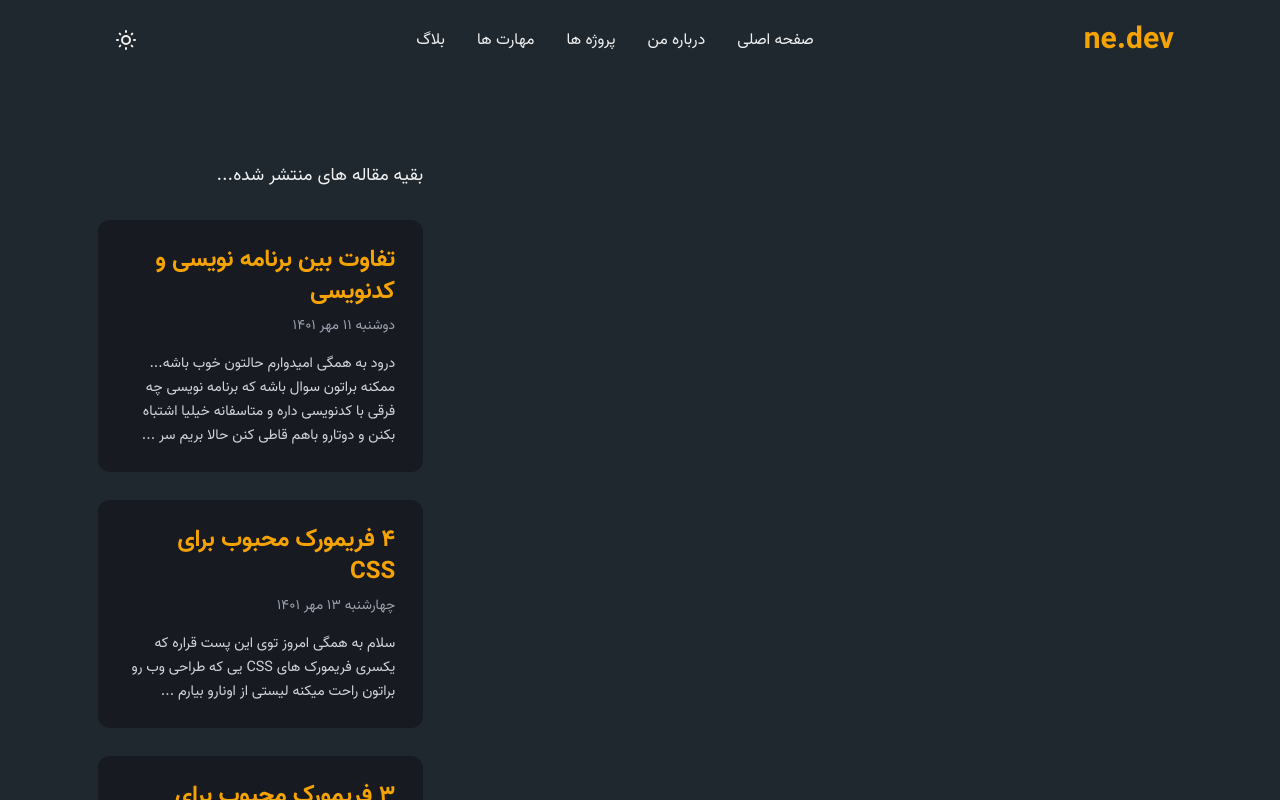
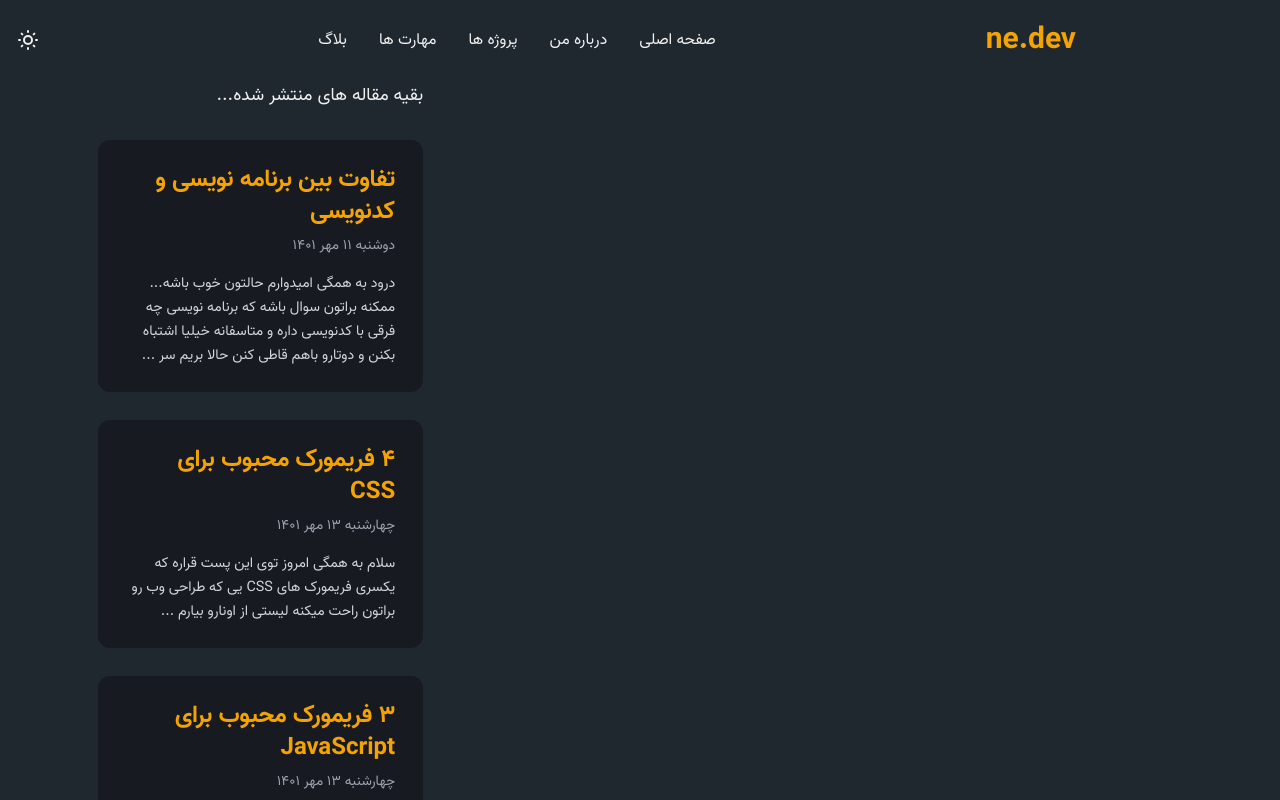
Before and after one commit to nafasebra/nafasebra-portfolio, a Next.js app: page /blog/1 in a window 1280 px wide. Shown: the top 800 px of the page. Built offline with nearby package versions, Linux system fonts and the light colour scheme.

Commit message:
Handle animation for navbar

```diff
--- a/src/components/common/Navbar.tsx
+++ b/src/components/common/Navbar.tsx
@@ -1,8 +1,23 @@
-import React from "react";
+import React, { useEffect } from "react";
+import Container from "../layout/Container";
 
 function Navbar() {
+  const [scrolled, setScrolled] = React.useState(false);
+
+  useEffect(() => {
+    document.addEventListener("scroll", () =>
+      window.scrollY >= 150 ? setScrolled(true) : setScrolled(false)
+    );
+  }, [scrolled]);
+
   return (
-    <nav className="flex items-center justify-between py-5 px-2">
+    <nav
+      className={`w-full bg-dark-100 fixed top-0 ${
+        scrolled && "shadow-lg animate-sticky"
+      }`}
+    >
+      <Container>
+        <div className="w-full flex items-center justify-between py-5 px-2">
           <h1 className="text-3xl font-bold text-orange">ne.dev</h1>
           <ul className="flex items-center">
             <li className="mx-2">
@@ -64,6 +79,8 @@ function Navbar() {
               </svg>
             </button>
           </div>
+        </div>
+      </Container>
     </nav>
   );
 }
--- a/src/pages/index.tsx
+++ b/src/pages/index.tsx
@@ -34,14 +34,15 @@ function index(props: PropType) {
         />
       </Head>
 
+      <Navbar />
+
       <Container>
-        <Navbar />
         <Header />
       </Container>
 
       <main>
         {/* about me section */}
-        <DarkSection>
+        <DarkSection id="about">
           <div className="block pb-14">
             <p className="text-light pb-4">
               درباره <span className="text-orange">من</span>
@@ -64,7 +65,7 @@ function index(props: PropType) {
         </DarkSection>
 
         {/* skills section */}
-        <section className="py-24">
+        <section className="py-24" id="skills">
           <Container>
             <div className="block pb-14">
               <p className="text-light pb-4">
@@ -116,7 +117,7 @@ function index(props: PropType) {
           </Container>
         </section>
 
-        <DarkSection>
+        <DarkSection id="projects">
           <div className="block pb-14">
             <p className="text-light pb-4">
               پروژه های <span className="text-orange">من</span>
@@ -140,7 +141,7 @@ function index(props: PropType) {
           </div>
         </DarkSection>
 
-        <section className="py-36">
+        <section className="py-36" id="blog">
           <Container>
             <div className="flex flex-col md:flex-row justify-between">
               <div className="w-full md:w-[28%]">
@@ -179,7 +180,7 @@ function index(props: PropType) {
           </Container>
         </section>
 
-        <DarkSection>
+        <DarkSection id="contact">
           <div className="flex flex-col md:flex-row justify-between">
             <div className="w-full md:w-[30%]">
               <h2 className="font-medium text-orange text-5xl leading-[4.5rem] ">
--- a/tailwind.config.cjs
+++ b/tailwind.config.cjs
@@ -23,11 +23,16 @@ module.exports = {
       },
       animation: {
         'loading': 'loadCircle 1s ease-in infinite',
+        'sticky': 'stickyNav .5s ease-out forwards',
       },
       keyframes: {
         loadCircle: {
           'from': {boxShadow: '-72px 0 #f5a302 inset'},
           'to': {boxShadow: '45px 0 #f5a302 inset'},
+        },
+        stickyNav: {
+          'from': {transform: 'translateY(-100px)'},
+          'to': {transform: 'translateY(0)'},
         }
       }
     },
```
Lines whose indentation alone changed are shown as unchanged.
